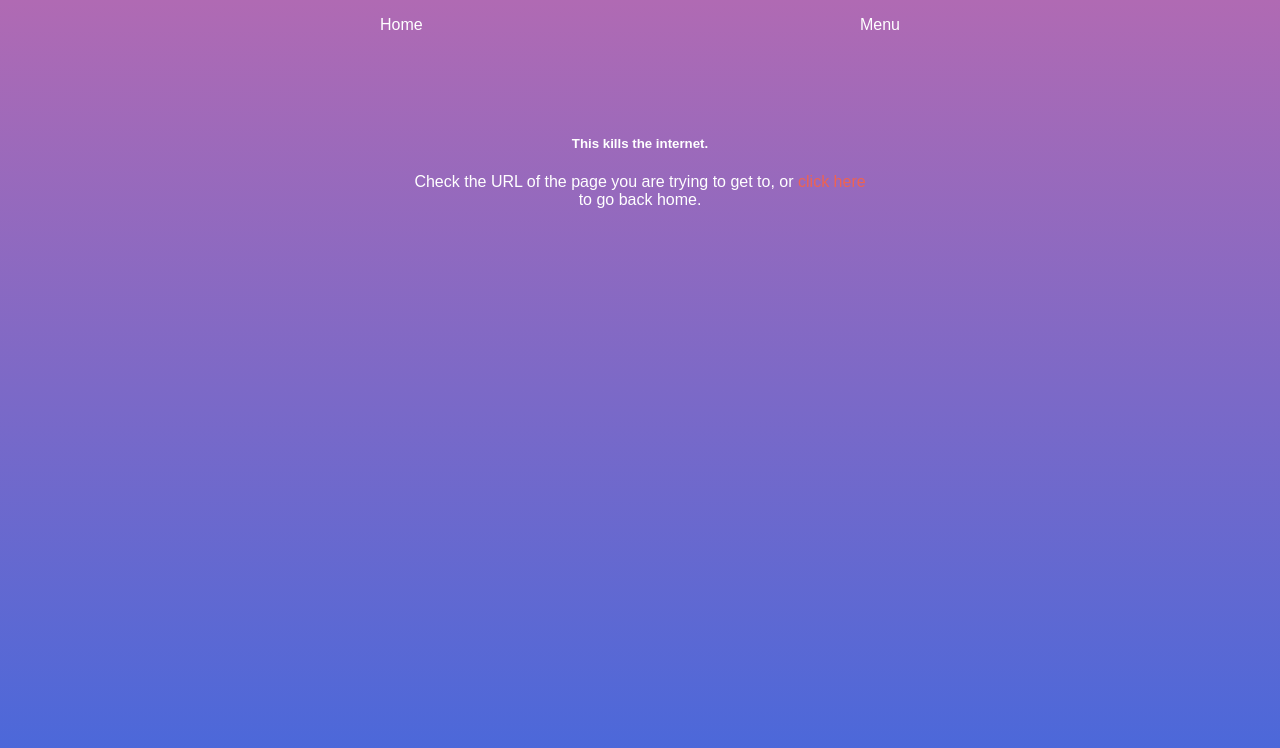
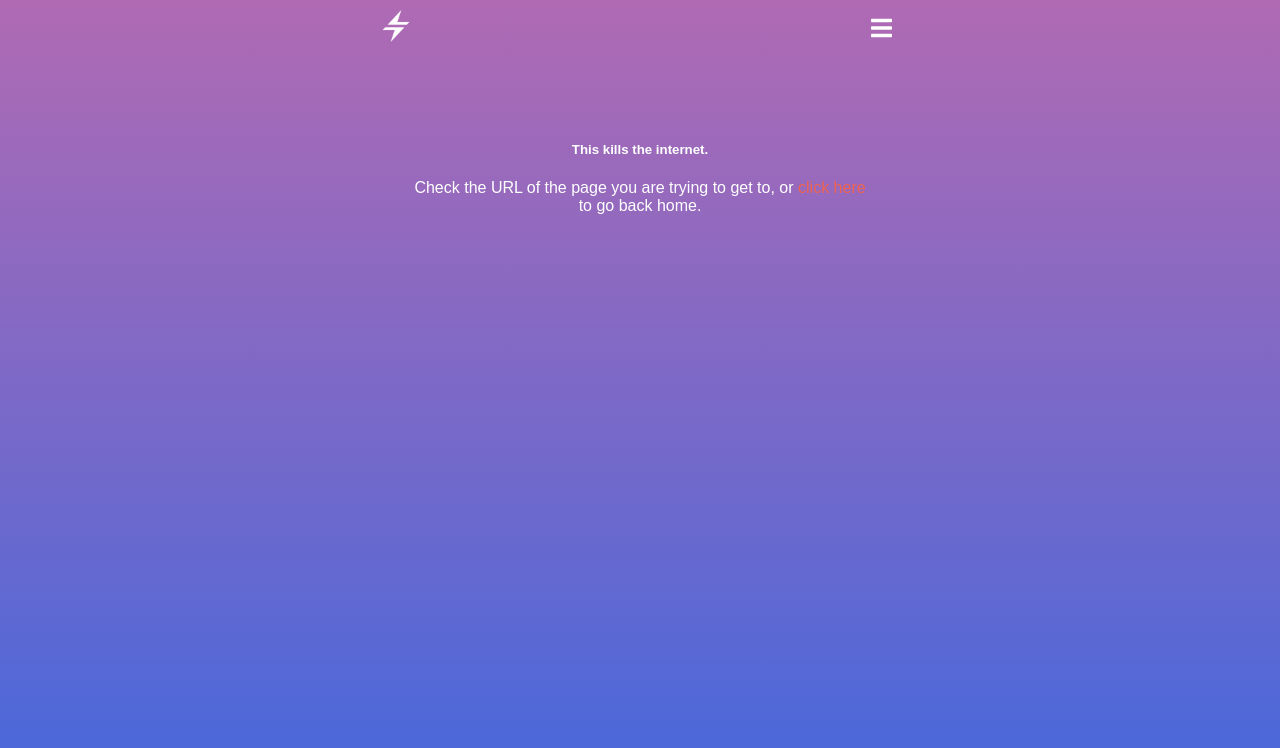
Before and after one commit to nTamura/dashvotes, a React (Create React App) app: page /about in a window 1280 px wide. Shown: the top 748 px of the page. Built offline with nearby package versions, Linux system fonts and the light colour scheme.

Commit message:
nav add logo

```diff
--- a/src/components/Navigation/Navbar.jsx
+++ b/src/components/Navigation/Navbar.jsx
@@ -1,22 +1,36 @@
 import React, { useState, useEffect } from 'react'
 import withStyles from 'react-jss'
 import { Link } from 'react-router-dom'
+import logo from 'assets/dashSm.png'
+import { FontAwesomeIcon } from '@fortawesome/react-fontawesome'
+import { faBars } from '@fortawesome/free-solid-svg-icons'
 
 function Navbar({ classes }) {
   return (
     <nav className={classes.root}>
-      <Link to="/">Home</Link>
-      <p>Menu</p>
+      <Link to="/">
+        <img src={logo} className={classes.logo} alt="Dash Logo" />
+      </Link>
+      <FontAwesomeIcon icon={faBars} className={classes.menu} />
     </nav>
   )
 }
 
 const styles = {
   root: {
+    height: 56,
     display: 'flex',
     alignItems: 'center',
     justifyContent: 'space-between',
   },
+  logo: {
+    height: 32,
+    // padding: 8,
+  },
+  menu: {
+    fontSize: '1.5rem',
+    margin: 8,
+  },
 }
 
 export default withStyles(styles)(Navbar)
```
